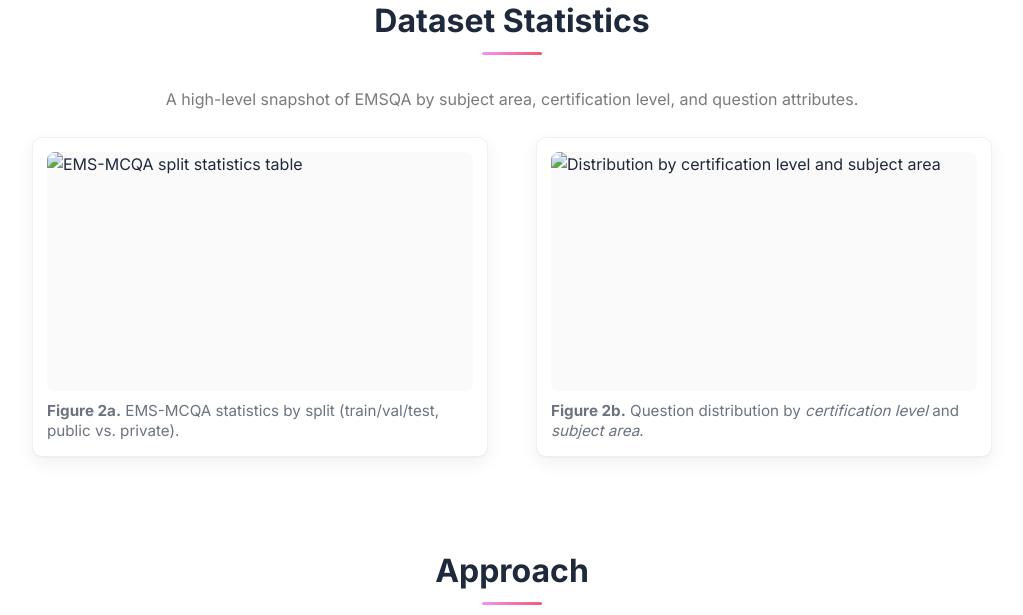
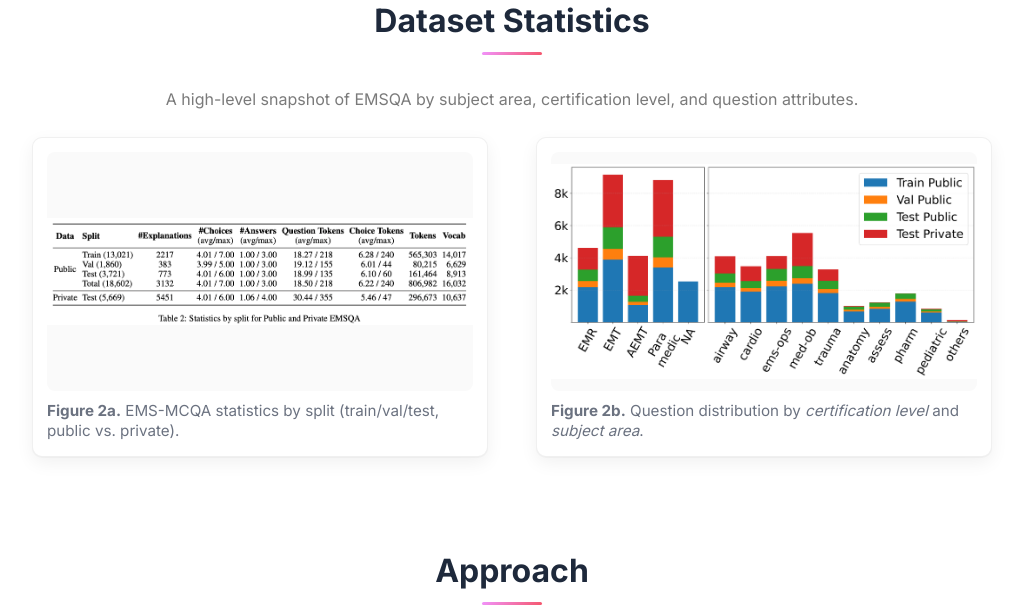
Before and after one commit to xueren-ge/Expert-Guided-Prompting-and-Retrieval-Augmented-Generation-for-EMS-Question-Answering, a plain HTML site: page docs/index.html in a window 1280 px wide. Shown: the part 2363-2978 px from the top of the page, without its empty margins (128-1151 px from the left). Drawn offline with nearby package versions, Linux system fonts and the light colour scheme; some icons are missing.

Commit message:
update dataset

```diff
--- a/docs/index.html
+++ b/docs/index.html
@@ -378,7 +378,7 @@
         <figure class="stat-card">
           <div class="stat-media">
             <!-- keep your path -->
-            <img src="static/images/ds_table_stats.png"
+            <img src="static/images/EMSQA_statistics.png"
                  alt="EMS-MCQA split statistics table" loading="lazy">
           </div>
           <figcaption class="stat-caption">
@@ -391,7 +391,7 @@
       <div class="column is-12-tablet is-6-desktop">
         <figure class="stat-card">
           <div class="stat-media">
-            <img src="static/images/ds_bar_by_level_subject.png"
+            <img src="static/images/statistics.png"
                  alt="Distribution by certification level and subject area" loading="lazy">
           </div>
           <figcaption class="stat-caption">
```
